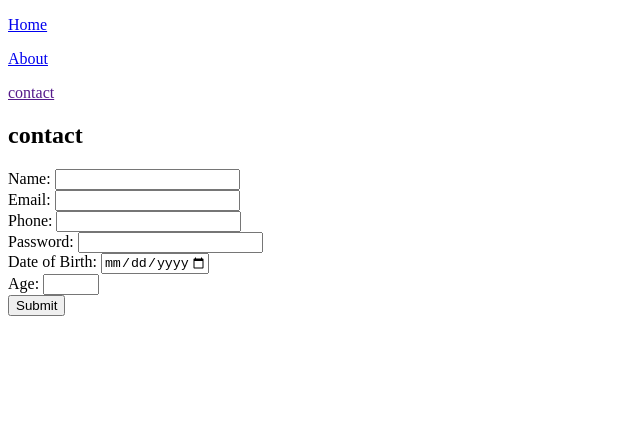
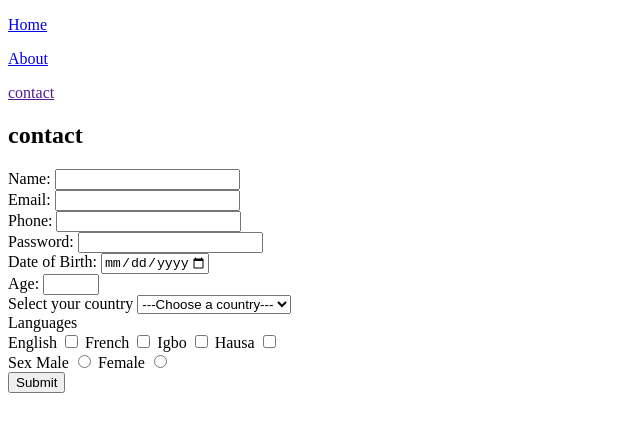
Before and after one commit to Blossom92/Introductory-class, a plain HTML site: page contact.html in a window 1280 px wide. Shown: the whole page, without its empty margins (0-640 px from the left). Drawn offline with Linux system fonts and the light colour scheme.

Commit message:
update on sex,country for checkbox

```diff
--- a/contact.html
+++ b/contact.html
@@ -18,29 +18,81 @@
 
       <form action="" method="get">
         <label for="name">Name:</label>
-        <input type="text" name="name" id="name" required/>
-        <br>
+        <input type="text" name="name" id="name" required />
+        <br />
 
         <label for="email">Email:</label>
-        <input type="email" name="email" id="email" required/>
-        <br>
+        <input type="email" name="email" id="email" required />
+        <br />
 
         <label for="phone">Phone:</label>
-        <input type="tel" name="phone" id="Phone" required/>
-        <br>
+        <input type="tel" name="phone" id="Phone" required />
+        <br />
 
         <label for="password">Password:</label>
-        <input type="password" name="password" id="password" required/>
-        <br>
+        <input type="password" name="password" id="password" required />
+        <br />
 
         <label for="dob">Date of Birth:</label>
-        <input type="date" min="1970-01-01" max="2005-05-10" name="dob" id="dob">
-        <br>
+        <input
+          type="date"
+          min="1970-01-01"
+          max="2005-05-10"
+          name="dob"
+          id="dob"
+        />
+        <br />
 
         <label for="age">Age:</label>
-        <input type="number" min="18" max="40" name="age" id="age">
-        <br>
+        <input type="number" min="18" max="40" name="age" id="age" />
+        <br />
 
+        <label for="country">Select your country</label>
+        <select name="country" id="country">
+          <option value="" disabled selected>---Choose a country---</option>
+
+          <optgroup label="south america">
+            <option value="america">America</option>
+            <option value="mexico">Mexico</option>
+          </optgroup>
+
+          <optgroup label="Asia">
+            <option value="indonesia">Indonesia</option>
+            <option value="malaysia">Malaysia</option>
+            <option value="dubai">Dubai</option>
+          </optgroup>
+
+          <optgroup label="Africa">
+            <option value="nigeria">Nigeria</option>
+            <option value="ghana">Ghana</option>
+          </optgroup>
+        </select>
+        <br />
+
+        <label for="">Languages</label>
+        <br />
+        <label for="english">English</label>
+        <input type="checkbox" id="english" name="Languages" />
+
+        <label for="French">French</label>
+        <input type="checkbox" id="French" name="Languages" />
+
+        <label for="Igbo">Igbo</label>
+        <input type="checkbox" id="Igbo" name="Languages" />
+
+        <label for="Hausa">Hausa</label>
+        <input type="checkbox" id="hausa" name="Languages" />
+
+        <br />
+        <label for="">Sex</label>
+        <label for="male">Male</label>
+        <input type="radio" id="male" name="sex" />
+
+        <label for="female">Female</label>
+        <input type="radio" id="female" name="sex" />
+        <br />
+
+        <!--<input type="submit" value="submit" name="" id=> -->
         <button>Submit</button>
       </form>
     </main>
```
